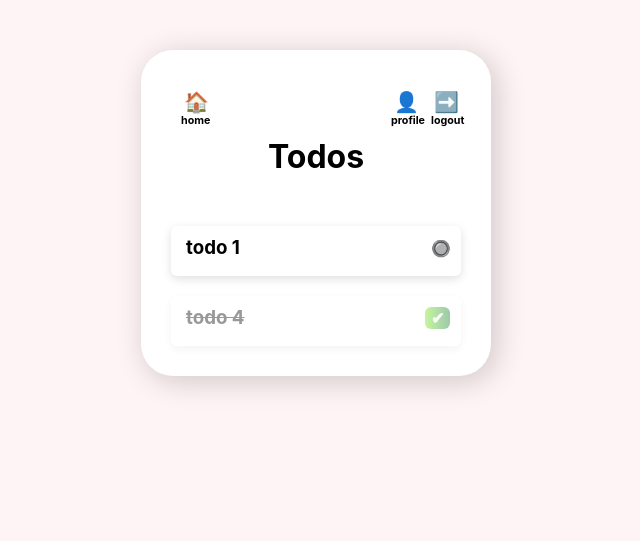
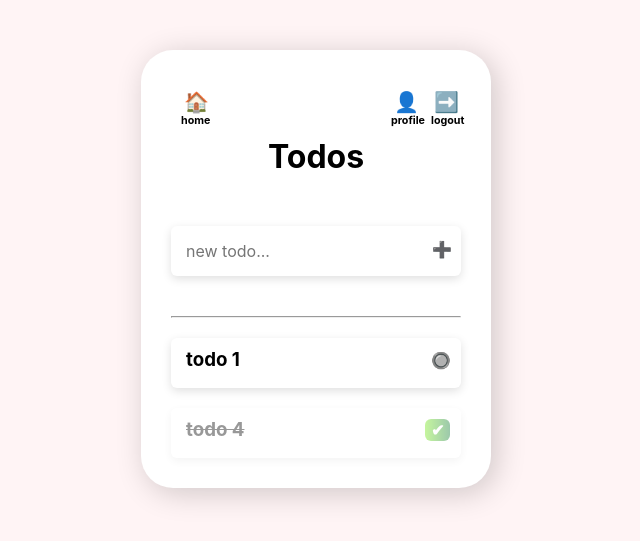
Before and after one commit to MahdiLatifi/TodoApp, a Django app: page / in a window 1280 px wide. Shown: the top 541 px of the page, without its empty margins (324-964 px from the left). Run offline with Django 5.2, Linux system fonts and the light colour scheme; the visitor is signed in with stand-in values (Sample User, id 1).

Commit message:
add adding todo

```diff
--- a/statics/css/style.css
+++ b/statics/css/style.css
@@ -62,7 +62,7 @@ input:focus ~ i {
 }
 
 form {
-    padding: 10px;
+    padding: 0;
 }
 
 button {
@@ -191,6 +191,25 @@ p {
     box-shadow: none;
 }
 
+.add-btn {
+    text-align: center;
+    margin: 5px;
+    height: auto;
+    width: auto;
+    padding: revert;
+    position: relative;
+    bottom: 43px;
+    right: -126px;
+    background: none;
+    cursor: pointer;
+    transition: 0.5s;
+}
+
+.add-btn:hover {
+    transform: none;
+    box-shadow: none;
+}
+
 .undo-btn {
     background: linear-gradient(to right, #70e80d, #0b7830);
 
--- a/templates/index.html
+++ b/templates/index.html
@@ -19,6 +19,11 @@
         {% header %}
         <h1>Todos</h1>
         <div class="content">
+            <form method="post" action="{% url 'add_todo' %}">
+                <input type="text" id="title" name="title" placeholder="new todo...">
+                <button class="add-btn" type="submit">➕</button>
+                <hr>
+            </form>
             <div class="todo" id="todo-1">
                 <h3>todo 1</h3>
                 <button class="delete-btn" type="button" onclick="deleteTodo(1)">🔘</button>
```
